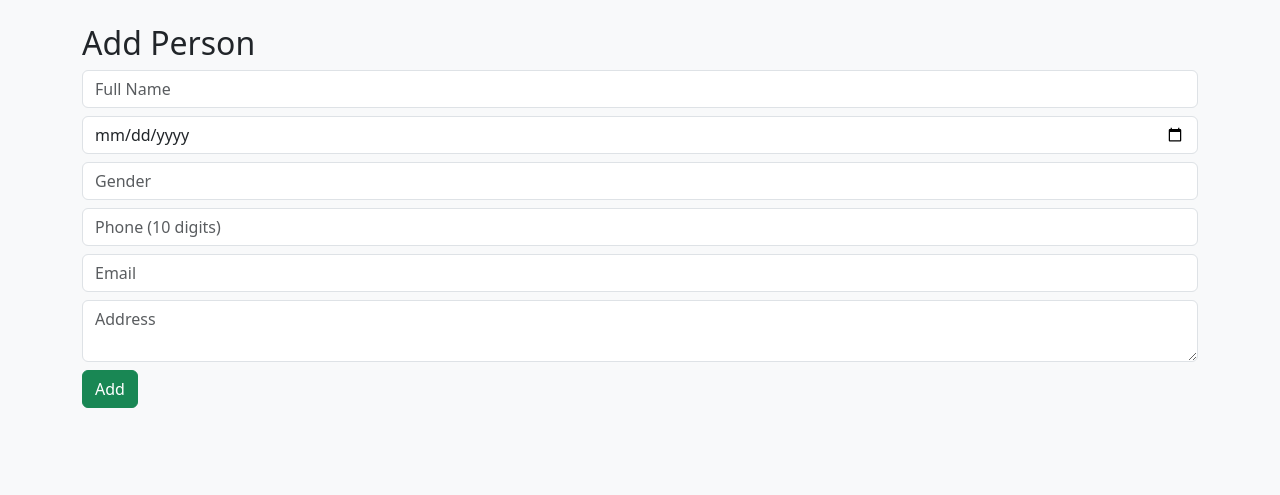
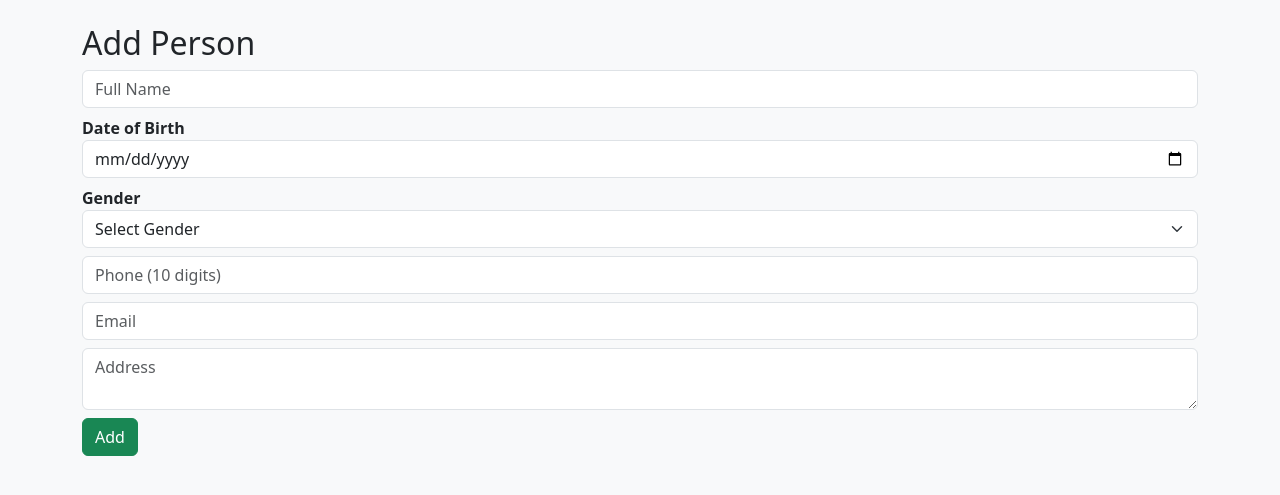
Before and after one commit to ananyascodehq/personal-info-management-system, a Flask app: page /add in a window 1280 px wide. Shown: the part 56-551 px from the top of the page. Run offline with Flask 3, Linux system fonts and the light colour scheme.

Commit message:
Add files via upload

```diff
--- a/app.py
+++ b/app.py
@@ -69,6 +69,7 @@ def add_person():
         dob = request.form['dob'].strip()
         gender = request.form['gender'].strip()
         phone = normalize_phone(request.form['phone'])
+        email = request.form['email'].strip()   # ✅ Added line
         address = request.form['address'].strip()
 
         # 🧱 Basic mandatory field check
@@ -92,7 +93,13 @@ def add_person():
             flash("⚠️ Phone number must be exactly 10 digits.", "warning")
             return redirect(url_for('add_person'))
 
-        # Database logic continues here ↓
+        # 📧 Validate email format
+        email_pattern = r'^[\w\.-]+@[\w\.-]+\.\w+$'
+        if not re.match(email_pattern, email):
+            flash("⚠️ Invalid email address format.", "warning")
+            return redirect(url_for('add_person'))
+
+        # Database logic
         conn = get_connection()
         cursor = conn.cursor()
         cursor.execute("SELECT IFNULL(MAX(person_id), 0) + 1 FROM Persons")
@@ -132,13 +139,25 @@ def add_person():
 def update_person(id):
     conn = get_connection()
     cursor = conn.cursor()
+
     if request.method == 'POST':
-        phone = request.form['phone']
+        gender = request.form['gender'].strip()
         phone = normalize_phone(request.form['phone'])
-        address = request.form['address']
+        email = request.form['email'].strip()
+        address = request.form['address'].strip()
+
+        # Validations
+        if not re.match(r'^[\w\.-]+@[\w\.-]+\.\w+$', email):
+            flash("⚠️ Invalid email format.", "warning")
+            return redirect(url_for('update_person', id=id))
+
+        if not phone.isdigit() or len(phone) != 10:
+            flash("⚠️ Phone must be 10 digits.", "warning")
+            return redirect(url_for('update_person', id=id))
+
         cursor.execute("""
-            UPDATE Persons SET phone=%s, email=%s, address=%s WHERE person_id=%s
-        """, (phone, email, address, id))
+            UPDATE Persons SET gender=%s, phone=%s, email=%s, address=%s WHERE person_id=%s
+        """, (gender, phone, email, address, id))
         conn.commit()
         flash("✅ Record updated!", "info")
         cursor.close()
@@ -150,6 +169,7 @@ def update_person(id):
     cursor.close()
     conn.close()
     return render_template('update_person.html', person=person)
+
 
 @app.route('/delete/<int:id>')
 def delete_person(id):
--- a/database/db_connection.py
+++ b/database/db_connection.py
@@ -2,6 +2,7 @@ import mysql.connector
 from mysql.connector import Error
 
 DB_NAME = "personal_info_db"
+
 
 def get_server_connection():
     try:
@@ -29,6 +30,7 @@ def get_connection():
     except Error as e:
         print(f"❌ Database connection failed: {e}")
         return None
+
 
 def ensure_database_exists():
     """Checks if database exists, and creates it if not."""
--- a/templates/add_person.html
+++ b/templates/add_person.html
@@ -1,26 +1,60 @@
-{% extends 'base.html' %}
-{% block content %}
+{% extends 'base.html' %} {% block content %}
 <h2>Add Person</h2>
 
 <form method="POST" onsubmit="return validateForm()">
   <div class="mb-2">
-        <input class="form-control" name="name" placeholder="Full Name" required>
+    <input class="form-control" name="name" placeholder="Full Name" required />
   </div>
+
+  <!-- 🎂 Date Picker -->
   <div class="mb-2">
-        <input class="form-control" name="dob" type="date" max="{{ current_date }}" title="Date cannot be in the future">
+    <label for="dob"><b>Date of Birth</b></label>
+    <input
+      class="form-control"
+      name="dob"
+      id="dob"
+      type="date"
+      max="{{ current_date }}"
+      required
+      title="Date cannot be in the future"
+    />
+  </div>
+
+  <!-- 🚻 Gender Dropdown -->
+  <div class="mb-2">
+    <label for="gender"><b>Gender</b></label>
+    <select class="form-select" name="gender" id="gender" required>
+      <option value="" disabled selected>Select Gender</option>
+      <option value="Male">Male</option>
+      <option value="Female">Female</option>
+      <option value="Other">Other</option>
+    </select>
   </div>
 
   <div class="mb-2">
-        <input class="form-control" name="gender" placeholder="Gender">
+    <input
+      class="form-control"
+      name="phone"
+      placeholder="Phone (10 digits)"
+      pattern="\d{10}"
+      required
+    />
   </div>
   <div class="mb-2">
-        <input class="form-control" name="phone" placeholder="Phone (10 digits)" pattern="\d{10}" required>
+    <input
+      class="form-control"
+      name="email"
+      type="email"
+      placeholder="Email"
+      required
+    />
   </div>
   <div class="mb-2">
-        <input class="form-control" name="email" type="email" placeholder="Email" required>
-    </div>
-    <div class="mb-2">
-        <textarea class="form-control" name="address" placeholder="Address"></textarea>
+    <textarea
+      class="form-control"
+      name="address"
+      placeholder="Address"
+    ></textarea>
   </div>
   <button class="btn btn-success">Add</button>
 </form>
@@ -30,9 +64,12 @@ function validateForm() {
     const name = document.querySelector("[name='name']").value.trim();
     const phone = document.querySelector("[name='phone']").value.trim();
     const email = document.querySelector("[name='email']").value.trim();
+    const gender = document.querySelector("[name='gender']").value;
 
-    if (!name || !phone || !email) {
-        alert("⚠️ Please fill in all required fields: Name, Phone, and Email.");
+    if (!name || !phone || !email || !gender) {
+      alert(
+        "⚠️ Please fill in all required fields: Name, Phone, Email, and Gender."
+      );
       return false;
     }
     if (!/^\d{10}$/.test(phone)) {
--- a/templates/base.html
+++ b/templates/base.html
@@ -1,27 +1,34 @@
 <!DOCTYPE html>
 <html lang="en">
   <head>
-    <meta charset="UTF-8">
+    <meta charset="UTF-8" />
     <title>Personal Info Management</title>
-    <link rel="stylesheet" href="{{ url_for('static', filename='style.css') }}">
-    <link href="https://cdn.jsdelivr.net/npm/bootstrap@5.3.0/dist/css/bootstrap.min.css" rel="stylesheet">
+    <link
+      rel="stylesheet"
+      href="{{ url_for('static', filename='style.css') }}"
+    />
+    <link
+      href="https://cdn.jsdelivr.net/npm/bootstrap@5.3.0/dist/css/bootstrap.min.css"
+      rel="stylesheet"
+    />
   </head>
   <body class="bg-light">
     <nav class="navbar navbar-expand-lg navbar-dark bg-dark mb-4">
       <div class="container-fluid">
-            <a class="navbar-brand" href="{{ url_for('index') }}">📋 Personal Info</a>
-            <a class="btn btn-success" href="{{ url_for('add_person') }}">Add New</a>
+        <a class="navbar-brand" href="{{ url_for('index') }}"
+          >📋 Personal Info</a
+        >
+        <a class="btn btn-success" href="{{ url_for('add_person') }}"
+          >Add New</a
+        >
       </div>
     </nav>
 
     <div class="container">
-        {% with messages = get_flashed_messages(with_categories=true) %}
-            {% for category, message in messages %}
+      {% with messages = get_flashed_messages(with_categories=true) %} {% for
+      category, message in messages %}
       <div class="alert alert-{{ category }}">{{ message }}</div>
-            {% endfor %}
-        {% endwith %}
-
-        {% block content %}{% endblock %}
+      {% endfor %} {% endwith %} {% block content %}{% endblock %}
     </div>
   </body>
 </html>
```
Also changed, not shown: templates/index.html (+24 -10 lines), templates/update_person.html (+25 -3 lines). Lines whose indentation alone changed are shown as unchanged.
